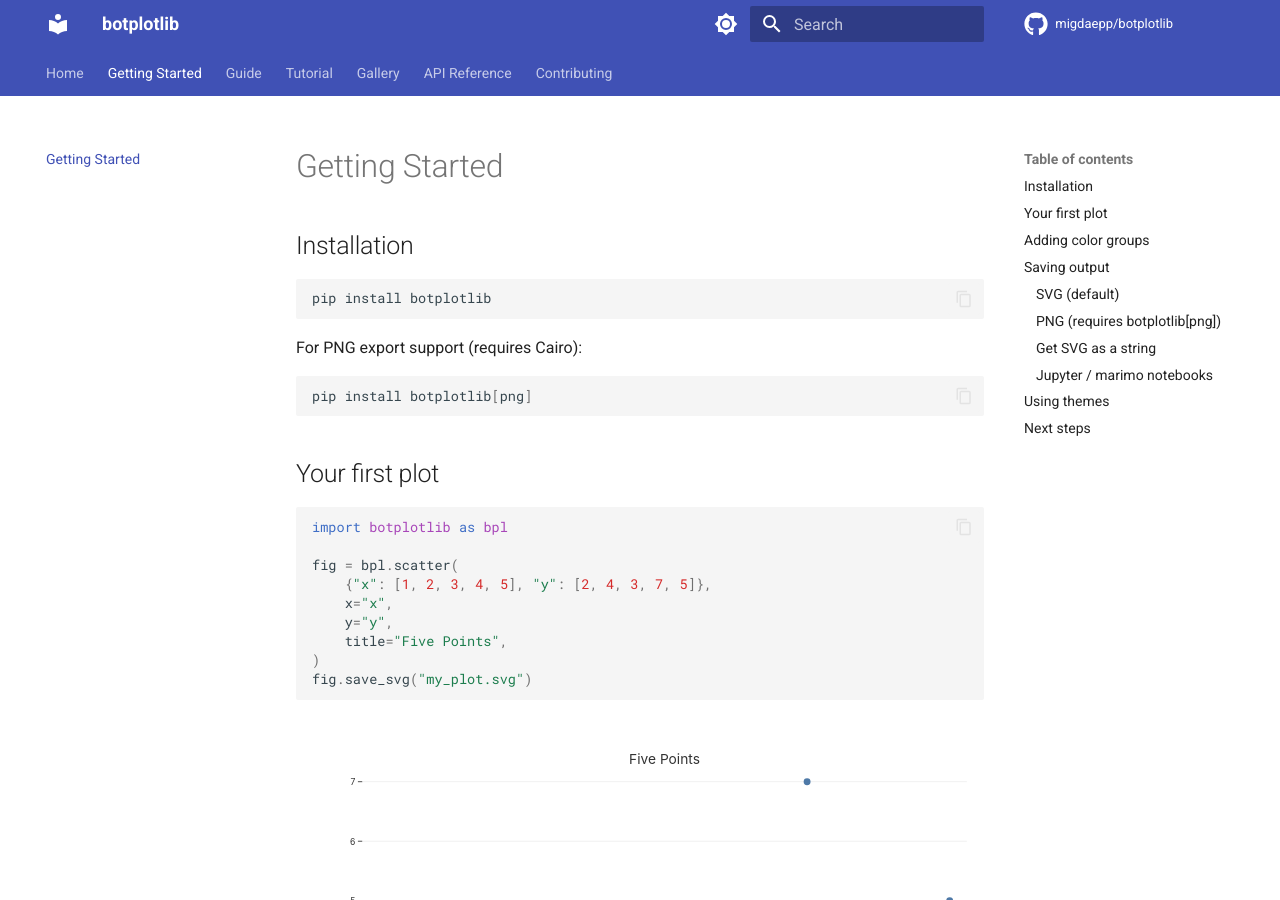
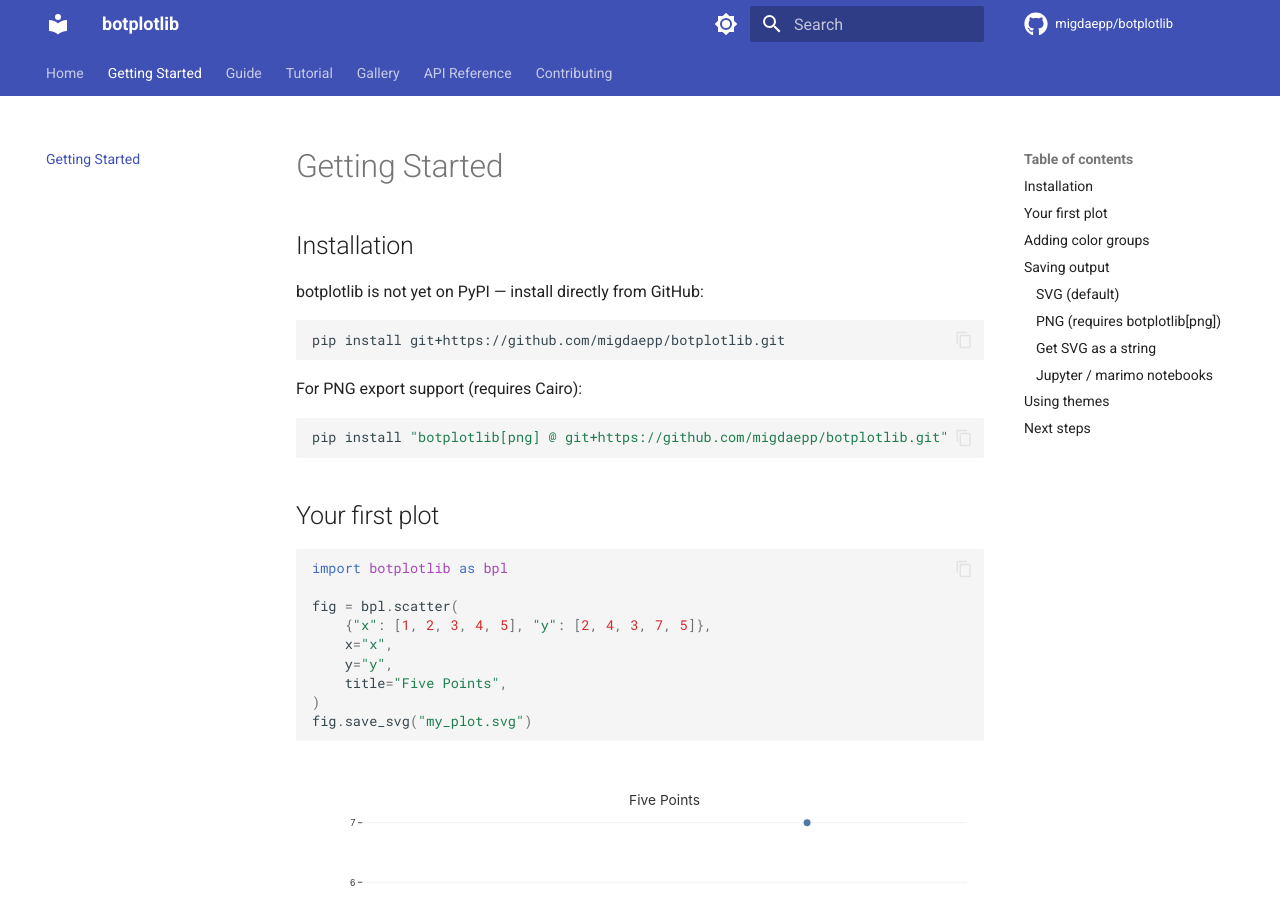
Before and after one commit to migdaepp/botplotlib, an MkDocs documentation site: the page built from docs/docs/getting-started.md, in a window 1280 px wide and 900 px high. Built offline with MkDocs 1.6.1 and Material for MkDocs 9.7.7, drawn with Linux system fonts in a browser that asks for light colours; comment, search, counter and statistics services are not loaded.

Commit message:
Fix install instructions and add governance links
Install instructions now point to GitHub (not yet on PyPI).
Added GOVERNANCE.md references to README.md and CLAUDE.md.

Co-Authored-By: Claude Opus 4.6 <noreply@anthropic.com>

````diff
--- a/docs/docs/getting-started.md
+++ b/docs/docs/getting-started.md
@@ -2,14 +2,16 @@
 
 ## Installation
 
+botplotlib is not yet on PyPI — install directly from GitHub:
+
 ```bash
-pip install botplotlib
+pip install git+https://github.com/migdaepp/botplotlib.git
 ```
 
 For PNG export support (requires Cairo):
 
 ```bash
-pip install botplotlib[png]
+pip install "botplotlib[png] @ git+https://github.com/migdaepp/botplotlib.git"
 ```
 
 ## Your first plot
````
Also changed, not shown: CLAUDE.md (+1 -0 lines), README.md.
